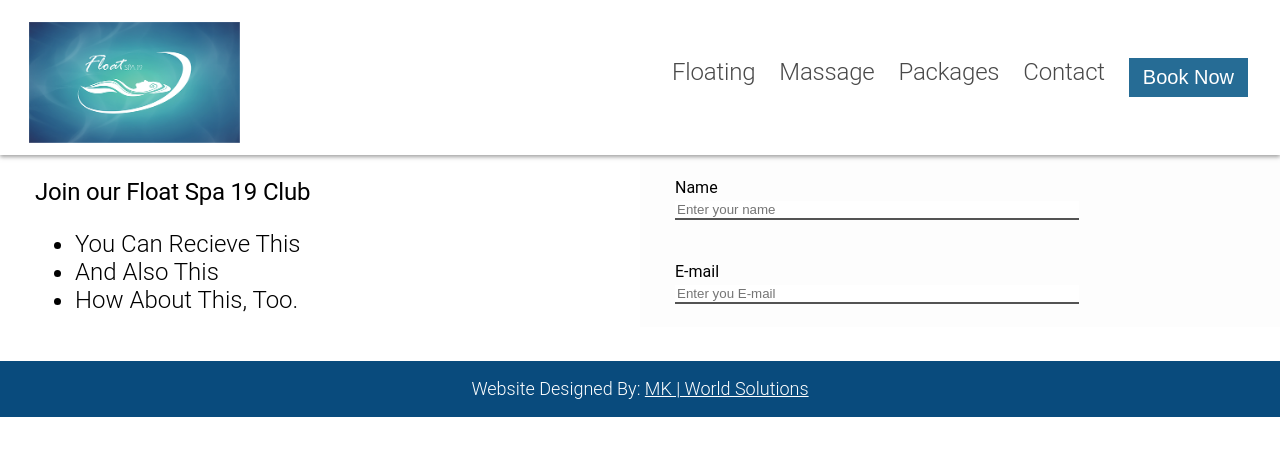
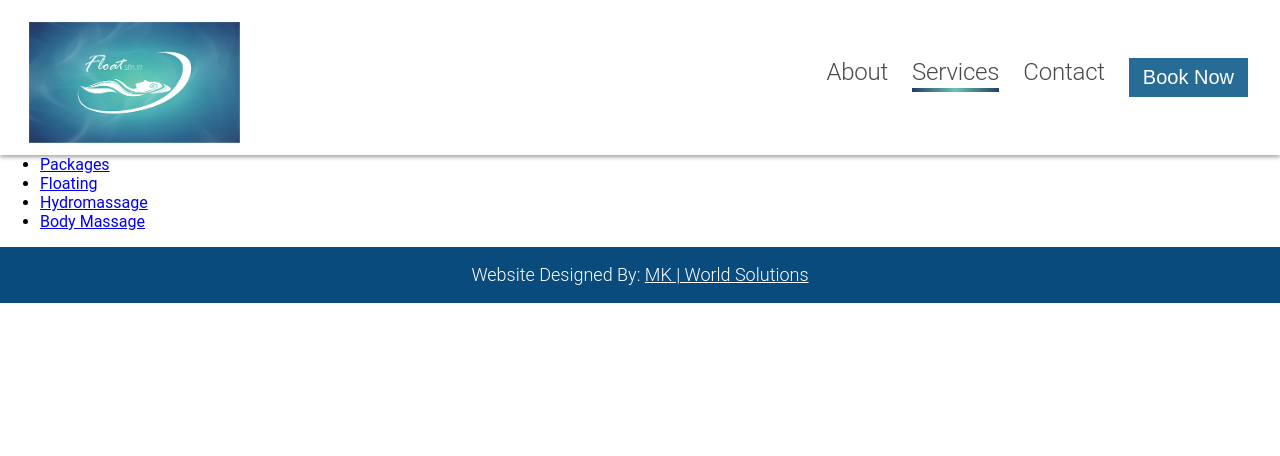
Before and after one commit to mariolo1985/floatspa19, a React app: page floating.html in a window 1280 px wide. Built offline with nearby package versions, Linux system fonts and the light colour scheme; a web font is replaced by a local one.

Commit message:
Updated header + servivce header

```diff
--- a/floating.html
+++ b/floating.html
@@ -31,15 +31,11 @@
             <div class="menu-container">
                 <ul id='menu-list' class="menu-list clear">
                     <li class="menu-item">
-                        <a href='./floating.html' class='menu-link'>Floating</a>
+                        <a href='http://www.floatspa19.com' class='menu-link'>About</a>
                         <div class="menu-hover-id"></div>
                     </li>
-                    <li class="menu-item">
-                        <a href='./massage.html' class='menu-link'>Massage</a>
-                        <div class="menu-hover-id"></div>
-                    </li>
-                    <li class="menu-item">
-                        <a href='./packages.html' class='menu-link'>Packages</a>
+                    <li class="menu-item selected">
+                        <a href='./packages.html' class='menu-link'>Services</a>
                         <div class="menu-hover-id"></div>
                     </li>
                     <li class="menu-item">
@@ -54,29 +50,41 @@
         </div>
     </div>
 
-    <!-- join -->
     <div class='body-content-container'>
-        <div class='join-container clear'>
-            <div class='join-wrapper'>
-                <div class='join-padder'>
-                    <div class='join-header'>Join our Float Spa 19 Club</div>
-                    <ul class='join-benefit-list'>
-                        <li class='join-benefit-listitem'>You Can Recieve This</li>
-                        <li class='join-benefit-listitem'>And Also This</li>
-                        <li class='join-benefit-listitem'>How About This, Too.</li>
-                    </ul>
-                </div>
-            </div>
-            <div class='join-wrapper'>
-                <div class='join-padder'>
-                    <label class='join-input-label'>Name</label>
-                    <input type='text' class='join-input join-name' placeholder='Enter your name' />
-                    <label class='join-input-label'>E-mail</label>
-                    <input type='text' class='join-input join-email' placeholder='Enter you E-mail' />
+        <!-- services header-->
+        <div class='services-header-container'>
+            <ul class='services-menu clear'>
+                <li class='services-menu-item'>
+                    <a href='./packages.html' class='services-menu-link'>
+                        Packages
+                        <div class='services-hover-id'></div>
+                    </a>
 
-                </div>
-            </div>
+                </li>
+                <li class='services-menu-item selected'>
+                    <a href='./floating.html' class='services-menu-link'>
+                        Floating
+                        <div class='services-hover-id'></div>
+                    </a>
+
+                </li>
+                <li class='services-menu-item'>
+                    <a href='./hydromassage.html' class='services-menu-link'>
+                        Hydromassage
+                        <div class='services-hover-id'></div>
+                    </a>
+
+                </li>
+                <li class='services-menu-item'>
+                    <a href='./massage.html' class='services-menu-link'>
+                        Body Massage
+                        <div class='services-hover-id'></div>
+                    </a>
+
+                </li>
+            </ul>
         </div>
+
     </div>
 
 
```
